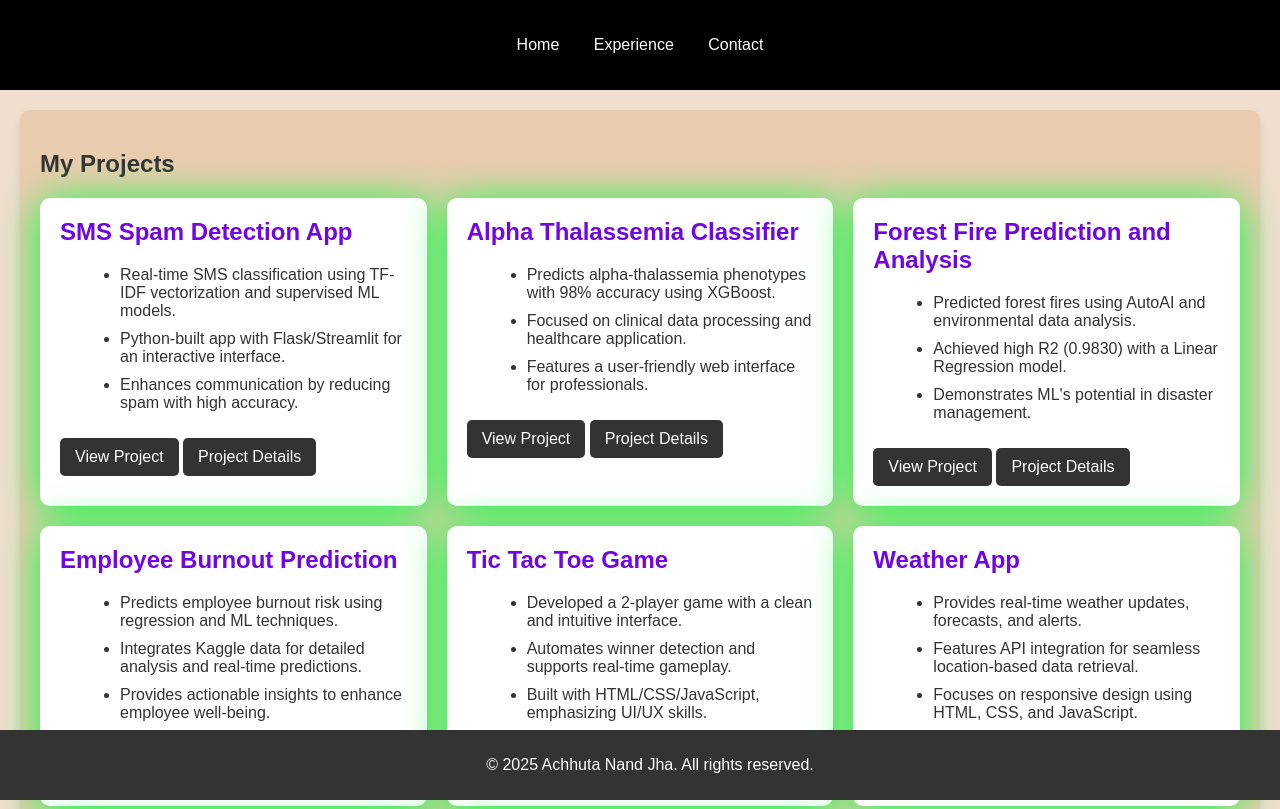
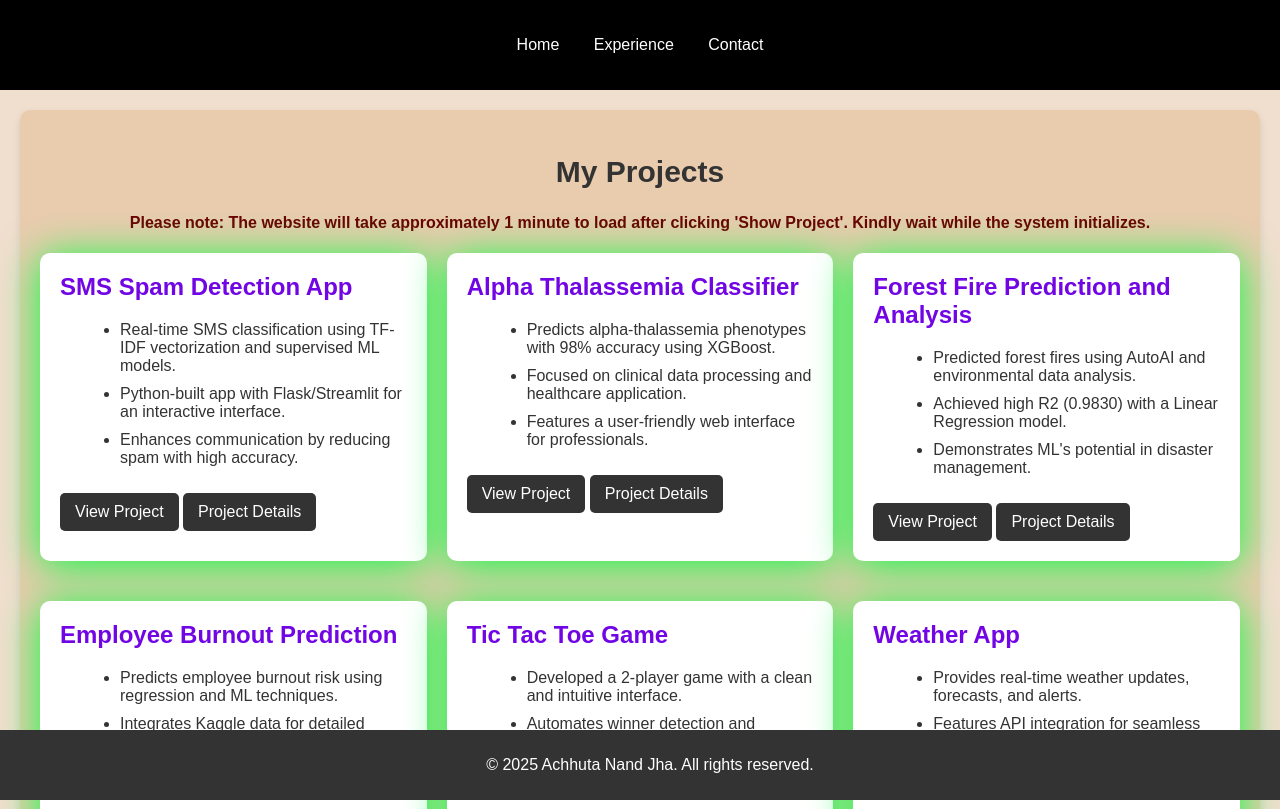
Before and after one commit to anjha1/portfolio-Projects, a plain HTML site: page index.html in a window 1280 px wide. Shown: the top 809 px of the page. Drawn offline with Linux system fonts and the light colour scheme.

Commit message:
Update index.html

```diff
--- a/index.html
+++ b/index.html
@@ -64,16 +64,18 @@
             background-color: #fff;
             border-radius: 10px;
             padding: 20px;
-            box-shadow: 0 4px 40px rgb(8, 254, 69); /* Sky blue shadow */
-            transition: transform 0.3s ease;
-}
-
-
-
+            margin-bottom: 20px;
+            box-shadow:  0 4px 40px rgb(8, 254, 69);;
+            flex: 1;
+            min-width: 300px;
+            transition: transform 0.3s ease, box-shadow 0.3s ease;
+        }
 
         .project-card:hover {
             transform: translateY(-10px);
-            /* color:red; */
+            box-shadow: 0 6px 12px rgba(255, 0, 0, 3);
+            border: 2px solid rgba(15, 25, 230, 3);
+            border-radius: 8px;
         }
 
         .project-card h2 {
@@ -135,6 +137,22 @@
         .cta-section a:hover {
             background-color: #29a8cf;
         }
+        /* .scrolling-text {
+            display: inline-block;
+            white-space: nowrap;
+            overflow: hidden;
+            position: relative;
+            animation: move-text 20s linear infinite;
+        }
+
+        @keyframes move-text {
+            from {
+                transform: translateX(-100%);
+            }
+            to {
+                transform: translateX(100%);
+            }
+        } */
     </style>
 </head>
 <body>
@@ -149,7 +167,9 @@
     </header>
 
     <section id="projects">
-        <h1>My Projects</h1>
+        <h1 style="text-align: center; font-size: 30px">My Projects</h1>
+       <h4 class="scrolling-text" style="text-align: center;color: rgb(106, 0, 0);">Please note: The website will take approximately 1 minute to load after clicking 'Show Project'. Kindly wait while the system initializes.</h4>
+
         <div class="project-grid">
             <!-- Project 1: SMS Spam Detection App -->
             <div class="project-card">
```
